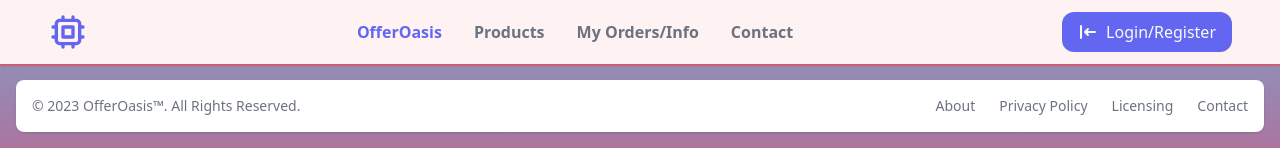
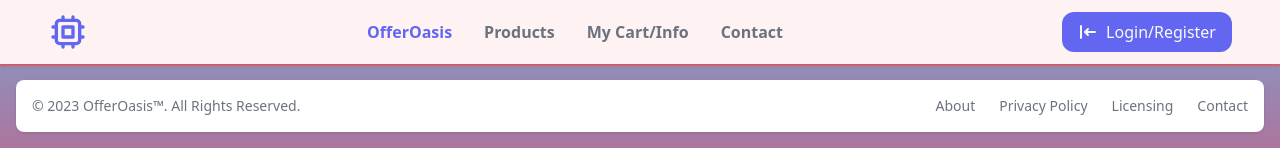
Before and after one commit to stszandra/CodeCoolElProjecteGrande, a React (Create React App) app in the folder OfferOasisFrontend/offeroasis/: page / in a window 1280 px wide. Shown: the top 160 px of the page. Built offline with nearby package versions, Linux system fonts and the light colour scheme.

Commit message:
clean:correct routing and name for cart subpage

```diff
--- a/OfferOasisFrontend/offeroasis/src/Pages/Navbar.js
+++ b/OfferOasisFrontend/offeroasis/src/Pages/Navbar.js
@@ -27,7 +27,7 @@ export default function Navbar({ ...props }) {
             <ul className="flex font-semibold justify-between">
               <li className="md:px-4 md:py-2 text-indigo-500"><a href="/about">OfferOasis</a></li>
               <li className="md:px-4 md:py-2 hover:text-indigo-400"><a href="/products">Products</a></li>
-              <li className="md:px-4 md:py-2 hover:text-indigo-400"><a href="/information">My Orders/Info</a></li>
+              <li className="md:px-4 md:py-2 hover:text-indigo-400"><a href="/cart">My Cart/Info</a></li>
               <li className="md:px-4 md:py-2 hover:text-indigo-400"><a href="/contact">Contact</a></li>
             </ul>
           </div>
--- a/OfferOasisFrontend/offeroasis/src/index.js
+++ b/OfferOasisFrontend/offeroasis/src/index.js
@@ -36,7 +36,7 @@ const router = createBrowserRouter([
         element: <About />,
       },
       {
-        path: "/information",
+        path: "/cart",
         element: <OrderDetails />,
       },
       {
```
